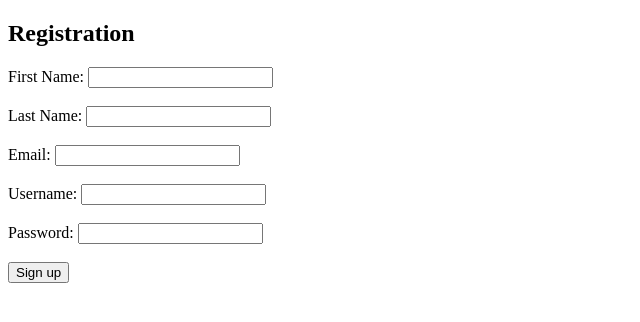
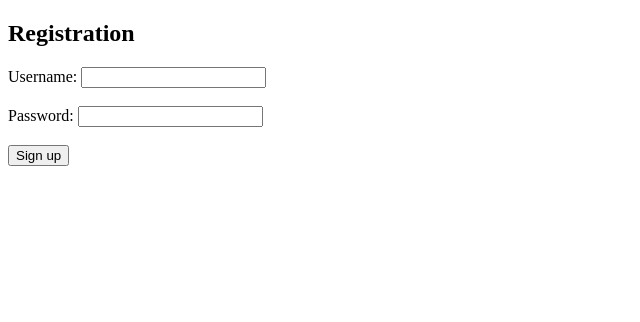
Before and after one commit to sambegdhakal/Patreon_donation_project, a Django app: template registration/templates/register.html in a window 1280 px wide. Shown: the top 322 px of the page, without its empty margins (0-640 px from the left). Run offline with Django 5.2, Linux system fonts and the light colour scheme; the template is opened without the code that fills it, so the values that code supplies are empty.

Commit message:
Adding changes to sambeg-branch

```diff
--- a/Patreon_project/settings.py
+++ b/Patreon_project/settings.py
@@ -45,7 +45,7 @@ MIDDLEWARE = [
     "django.middleware.security.SecurityMiddleware",
     "django.contrib.sessions.middleware.SessionMiddleware",
     "django.middleware.common.CommonMiddleware",
-    "django.middleware.csrf.CsrfViewMiddleware",
+    #"django.middleware.csrf.CsrfViewMiddleware",
     "django.contrib.auth.middleware.AuthenticationMiddleware",
     "django.contrib.messages.middleware.MessageMiddleware",
     "django.middleware.clickjacking.XFrameOptionsMiddleware",
@@ -84,7 +84,7 @@ DATABASES = {
 
 
 # Specify the custom user model
-AUTH_USER_MODEL = 'registration.PatreonUser'
+#AUTH_USER_MODEL = 'registration.PatreonUser'
 
 #database log information
 LOGGING = {
--- a/registration/models.py
+++ b/registration/models.py
@@ -3,6 +3,7 @@ from django.contrib.auth.models import AbstractUser
 from django.contrib.auth.hashers import make_password
 
 class PatreonUser(AbstractUser):
+    userid = models.AutoField(primary_key=True)
     username = models.CharField(max_length=55, unique=True)
     password = models.CharField(max_length=128)  # Increase max_length to accommodate hashed passwords
 
@@ -10,3 +11,7 @@ class PatreonUser(AbstractUser):
         # Hashed the password before saving
         self.password = make_password(self.password)
         super().save(*args, **kwargs)
+
+# Specify unique related_name arguments for the conflicting fields
+PatreonUser._meta.get_field('groups').remote_field.related_name = 'patreon_user_groups'
+PatreonUser._meta.get_field('user_permissions').remote_field.related_name = 'patreon_user_permissions'
--- a/registration/templates/register.html
+++ b/registration/templates/register.html
@@ -8,13 +8,7 @@
 <body>
     <h2>Registration</h2>
     <form action="/register/" method="post">
-        {% csrf_token %}
-	<label for="first_name">First Name:</label>
-        <input type="text" id="first_name" name="first_name" required><br><br>
-        <label for="last_name">Last Name:</label>
-        <input type="text" id="last_name" name="last_name" required><br><br>
-	<label for="email">Email:</label>
-        <input type="email" id="email" name="email" required><br><br>
+	{% csrf_token %}
         <label for="username">Username:</label>
         <input type="text" id="username" name="username" required><br><br>
         <label for="password">Password:</label>
```
Also changed, not shown: registration/views.py (+8 -8 lines), db.sqlite3, registration/migrations/0004_alter_patreonuser_id.py (added), registration/migrations/0005_rename_id_patreonuser_userid.py (added).
